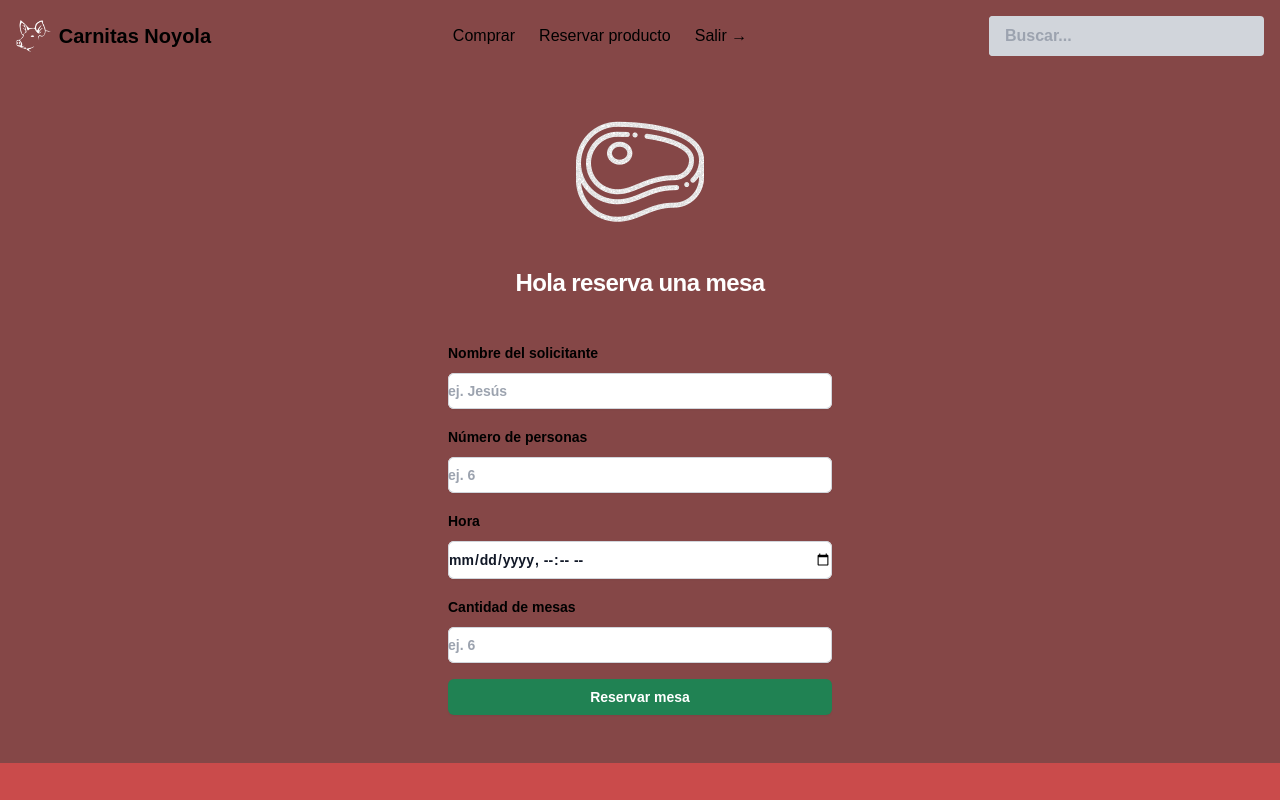
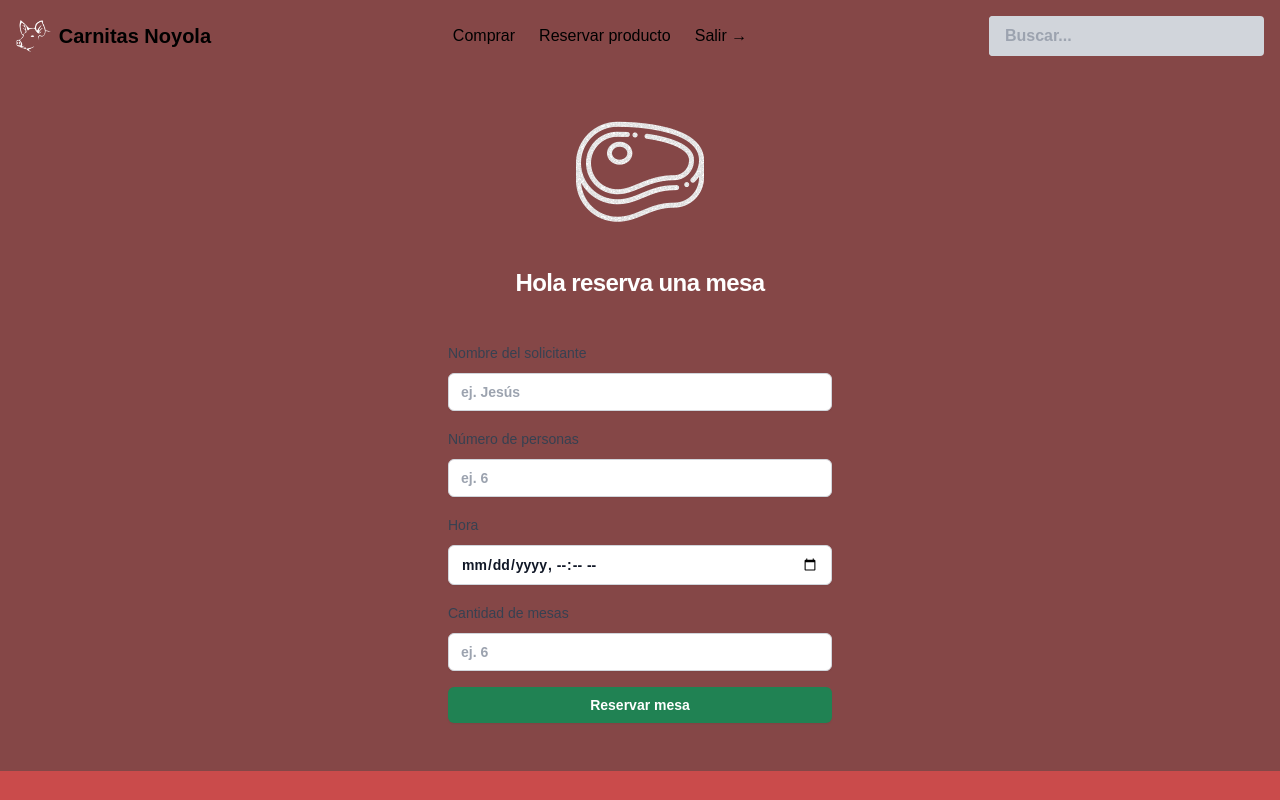
Before and after one commit to davity333/Carniceria_noyola, a React (Vite) app: page /reservarMesas in a window 1280 px wide. Built offline with nearby package versions, Linux system fonts and the light colour scheme.

Commit message:
trying connnect the reservation tables with the api

```diff
--- a/src/assets/components/Atoms/reservarMesas/Input.jsx
+++ b/src/assets/components/Atoms/reservarMesas/Input.jsx
@@ -1,19 +1,18 @@
-import React from 'react';
+import React, { forwardRef } from "react";
 
-function Input({ id, name, type, placeholder, autoComplete, required, onChange, value }) {
+const Input = forwardRef(({ id, name, type, placeholder, autoComplete, required }, ref) => {
   return (
     <input
       id={id}
       name={name}
       type={type}
+      ref={ref}
       autoComplete={autoComplete}
       required={required}
       placeholder={placeholder}
-      className="block w-full rounded-md border-0 py-1.5 text-gray-900 shadow-sm ring-1 ring-inset ring-gray-300 placeholder:text-gray-400 focus:outline-none focus:ring-2 focus:ring-inset focus:ring-customColor-border sm:text-sm sm:leading-6"
-      onChange={onChange}
-      value={value}
+      className="block w-full rounded-md border border-gray-300 py-2 px-3 text-gray-900 shadow-sm focus:outline-none focus:ring-2 focus:ring-blue-500 focus:border-blue-500 sm:text-sm"
     />
   );
-}
+});
 
 export default Input;
--- a/src/assets/components/Molecules/Register/Form.jsx
+++ b/src/assets/components/Molecules/Register/Form.jsx
@@ -10,44 +10,33 @@ function Form() {
 
   const handleLogin = (e) => {
     e.preventDefault();
-    fetch(`${import.meta.env.VITE_URL}/users/login`, {
-      method: 'POST',
+    fetch(`${import.meta.env.VITE_URL_C}/users/login`,{
+      method:'POST',
       headers: {
-        'Content-Type': 'application/json',
-        'Access-Control-Allow-Origin': '*',
+          'Content-Type':'application/json',
+          'Access-Control-Allow-Origin': '*'
       },
       body: JSON.stringify({
         email: emailRef.current.value,
         password: passwordRef.current.value,
-      }),
+      })
   })
   .then(response => {
-        console.log('Response status:', response.status);
-        console.log('Response headers:', response.headers);
       if (response.ok) {
-          const token = response.headers.get('Authorization');
-          if (token) {
-            localStorage.setItem('token', token);
-          } else {
-            console.warn('El token no se guardó en el header');
-          }
-          return response.json();
-        } else {
-          throw new Error('Falló al iniciar sesión');
+          localStorage.setItem('token',response.headers.get('Authorization'))
+          return response.json()
       }
   })
-      .then(data => {
-        console.log('Response data:', data);
+  .then(data=>{
       navigate('/');
-        if (data.token) {
-          localStorage.setItem('token', data.token);
-        } else {
-          console.warn('El token no se encontró en el body');
-        }
+      console.log(data);
+      localStorage.setItem('token',data.token)
+
+
   })
-      .catch(error => {
-        console.error('Error durante el login:', error);
-      });
+  .catch(error=>{
+      console.log(error);
+  })
   };
 
   return (
--- a/src/assets/components/Molecules/reservarMesas/Form.jsx
+++ b/src/assets/components/Molecules/reservarMesas/Form.jsx
@@ -1,31 +1,49 @@
 import FormField from './FormField';
 import Button from '../../Atoms/reservarMesas/Button';
 import toast, { Toaster } from 'react-hot-toast';
-import { useState } from 'react';
+import { useRef } from 'react';
+
 function Form() {
-      const [solicitante, setSolcicitante] = useState('');
-      const [numero, setNumero] = useState('');
-      const [fecha, setFecha] = useState ('');
-      const [cantidad, setCantidad] = useState ('');
-      const handerReservar = ()=>{
-        //----------------------------------------------//
-        e.preventDefault (); // preventDefault es para que no se actualice cuando se hace clic en el botón
+  const solicitanteRef = useRef('');
+  const dateRef = useRef('');
+  const amountPersonRef = useRef(0);
+  const amountTablesRef = useRef(0);
 
+  const handerReservar = (e) => {
+    e.preventDefault();
+    const solicitante = solicitanteRef.current.value;
+    const amountTables = Number.parseInt(amountTablesRef.current.value);
+    const amountPerson = Number.parseInt(amountPersonRef.current.value);
+    const date = dateRef.current.value;
 
-    fetch(`${import.meta.env.VITE_URL}/Reservation`, { // METODO, CABEZARA Y BODY
+    // Validar que todos los campos estén llenos y tengan valores válidos
+    if (!solicitante || !date || isNaN(amountTables) || isNaN(amountPerson) || amountTables <= 0 || amountPerson <= 0) {
+      toast.error('Por favor, complete todos los campos correctamente.');
+      return;
+    }
+
+    console.log(solicitante, amountPerson, amountTables, date);
+
+    fetch(`${import.meta.env.VITE_URL}/reservation`, {
       method: 'POST',
       headers: {
         'Content-Type': 'application/json',
-            'Access-Control-Allow-Origin': '*' // ES PARA PERMITIR Y RESTRINGIR QUE DOMINIOS Y SITIOS WEB SON ACCESIBLES
+        'Access-Control-Allow-Origin': '*'
       },
       body: JSON.stringify({
         'name': solicitante,
-            'amount': stock,
-            'price' : price,
+        'amount_tables': amountTables,
+        'description': 'Reservacion',
+        'amount_persons': amountPerson,
+        'reservationDate': date,
+        'status': 'Pendiente',
+        'created_by': solicitante,
+        'updated_by': solicitante,
       })
     })
     .then(response => {
       if (response.ok) {
+        toast.success('Mesa agregada correctamente');
         return response.json();
       } else {
         throw new Error('Error al realizar la solicitud');
@@ -36,10 +54,12 @@ function Form() {
     })
     .catch(error => {
       console.log(error);
+      toast.error('Algo malo ocurrió')
     });
-  }
+  };
+
   return (
-    <form className="space-y-4">
+    <form className="space-y-4" onSubmit={handerReservar}>
       <FormField
         id="name"
         name="name"
@@ -48,17 +68,17 @@ function Form() {
         autoComplete="text"
         required={true}
         label="Nombre del solicitante"
-        value={solicitante}
+        innerRef={solicitanteRef}
       />
       <FormField
         id="noPeople"
         name="noPeople"
-        type="text"
+        type="number"
         placeholder="ej. 6"
         autoComplete="current-text"
         required={true}
         label="Número de personas"
-        value={numero}
+        innerRef={amountPersonRef}
       />
       <FormField
         id="date"
@@ -68,7 +88,7 @@ function Form() {
         autoComplete="s"
         required={true}
         label="Hora"
-        value={fecha}
+        innerRef={dateRef}
       />
       <FormField
         id="amount"
@@ -78,13 +98,14 @@ function Form() {
         autoComplete="number-current"
         required={true}
         label="Cantidad de mesas"
-        value={cantidad}
+        innerRef={amountTablesRef}
       />
-
       <div>
-        <Button type="submit" onClick={handerReservar
- } children={"Reservar mesa"}></Button>
-        <Toaster></Toaster>
+        <Button children={"Reservar mesa"} />
+        <Toaster
+  position="top-center"
+  reverseOrder={false}
+/>
       </div>
     </form>
   );
--- a/src/assets/components/Molecules/reservarMesas/FormField.jsx
+++ b/src/assets/components/Molecules/reservarMesas/FormField.jsx
@@ -1,11 +1,12 @@
-import Label from '../../Atoms/reservarMesas/Label';
-import Input from '../../Atoms/reservarMesas/Input';
+import Input from "../../Atoms/Register/Input";
 
-function FormField({ id, name, type, placeholder, autoComplete, required, label, onChange, value }){
+function FormField({ id, name, type, placeholder, autoComplete, required, label, innerRef }) {
   return (
-    <div >
-      <Label htmlFor={id}>{label}</Label>
-      <div className="mt-2 w-full">
+    <div>
+      <label htmlFor={id} className="block text-sm font-medium leading-6 text-gray-700">
+        {label}
+      </label>
+      <div className="mt-2">
           <Input
             id={id}
             name={name}
@@ -13,9 +14,9 @@ function FormField({ id, name, type, placeholder, autoComplete, required, label,
             placeholder={placeholder}
             autoComplete={autoComplete}
             required={required}
-          onChange={onChange}
-          value={value}
+            ref={innerRef}
           />
+
       </div>
     </div>
   );
```
Lines whose indentation alone changed are shown as unchanged.
